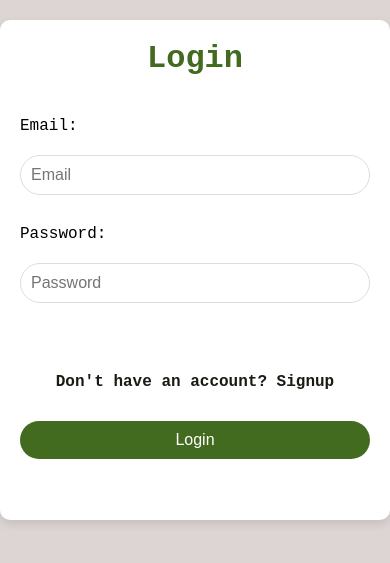
After one commit to Abuzar-Khan2023/OLX-PAFIAST, a PHP site: page /more/PHP/login.html in a window 390 px wide. The commit adds this page. Shown: the top 563 px of the page. Run offline with PHP 8.4, Linux system fonts and the light colour scheme.

Commit message:
Login, SignUp, optimzing footer for mobile

```diff
--- /dev/null
+++ b/more/CSS/login.css
@@ -0,0 +1,92 @@
+* {
+    padding: 0;
+    margin: 0;
+    box-sizing: border-box;
+}
+
+body {
+    font-family: 'Courier New', Courier, monospace;
+    overflow-x: hidden;
+    background-color: #ddd4d4;
+    border-radius: 10px;
+}
+
+.login {
+    max-width: 600px;
+    height: 500px;
+    margin: 5% auto 0 auto;
+    display: flex;
+    flex-direction: column;
+    gap: 20px;
+    padding: 20px;
+    background: #ffffff;
+    border-radius: 10px;
+    box-shadow: 0 4px 10px rgba(0, 0, 0, 0.1);
+}
+
+#loginForm {
+    display: flex;
+    flex-direction: column;
+    gap: 10px;
+}
+
+.login h1 {
+    text-align: center;
+    margin-bottom: 20px;
+    color: #426B1F;
+}
+
+.login input {
+    padding: 10px;
+    border: none;
+    border: 1px solid #ddd;
+    border-radius: 30px;
+    outline: none;
+    font-size: 1rem;
+    width: 100%;
+    margin: 10px 0 20px 0;
+}
+
+#loginForm a {
+    text-decoration: none;
+    color: #181d13;
+    font-weight: bold;
+    transition: all 0.3s ease;
+    text-align: center;
+    margin-top: 40px;
+}
+
+#loginForm a:hover {
+    color: #426B1F;
+}
+
+#loginForm a:active {
+    transform: translateY(2px);
+    box-shadow: 0 2px 5px rgba(0, 0, 0, 0.15);
+}
+
+#loginForm a:visited {
+    color: #5a6e48;
+}
+
+#loginForm button {
+    margin-top: 20px;
+    padding: 10px;
+    background-color: #426B1F;
+    color: #fff;
+    border: none;
+    border-radius: 30px;
+    cursor: pointer;
+    font-size: 1rem;
+    transition: all 0.3s ease;
+}
+
+#loginForm button:hover {
+    transform: translateY(-2px);
+    box-shadow: 0 4px 10px rgba(0, 0, 0, 0.15);
+}
+
+#loginForm button:active {
+    transform: translateY(2px);
+    box-shadow: 0 2px 5px rgba(0, 0, 0, 0.15);
+}
--- a/more/HTML/navbar.php
+++ b/more/HTML/navbar.php
@@ -8,9 +8,11 @@
             <li><a href="">Who we are</a></li>
             <li><a href="">My profile</a></li>
             <li><a href="#contact">Contact</a></li>
+            <li><a href="/more/PHP/login.html">Login</a></li>
+            <li><a href="/more/PHP/signup.html">Signup</a></li>
         </ul>
 
-        <button>
+        <button class="cart-btn">
             <i class="fa fa-shopping-basket"></i>
             <a href="/more/HTML/cart.html" style="text-decoration: none; color: black;">
                 Basket
--- /dev/null
+++ b/more/PHP/login.html
@@ -0,0 +1,29 @@
+<!DOCTYPE html>
+<html lang="en">
+<head>
+    <meta charset="UTF-8">
+    <meta name="viewport" content="width=device-width, initial-scale=1.0">
+    <title>OLX PAF-IAST | Login</title>
+    <link rel="stylesheet" href="/more/CSS/login.css">
+</head>
+<body>
+
+    <div class="login">
+        <h1>Login</h1>
+
+        <form id="loginForm" action="" method="post">
+            <label for="email">Email: </label>
+            <input type="text" name="email" placeholder="Email" required>
+
+            <label for="password">Password: </label>
+            <input type="password" name="password" placeholder="Password" required>
+
+            <a href="/more/PHP/signup.html">Don't have an account? Signup</a>
+            <button value="Login" name="login">Login</button>
+        </form>
+
+    </div>
+
+
+</body>
+</html>
```
Also changed, not shown: more/CSS/signup.css (added, +93 -0 lines), more/PHP/signup.html (added, +35 -0 lines), style.css (+74 -42 lines).
